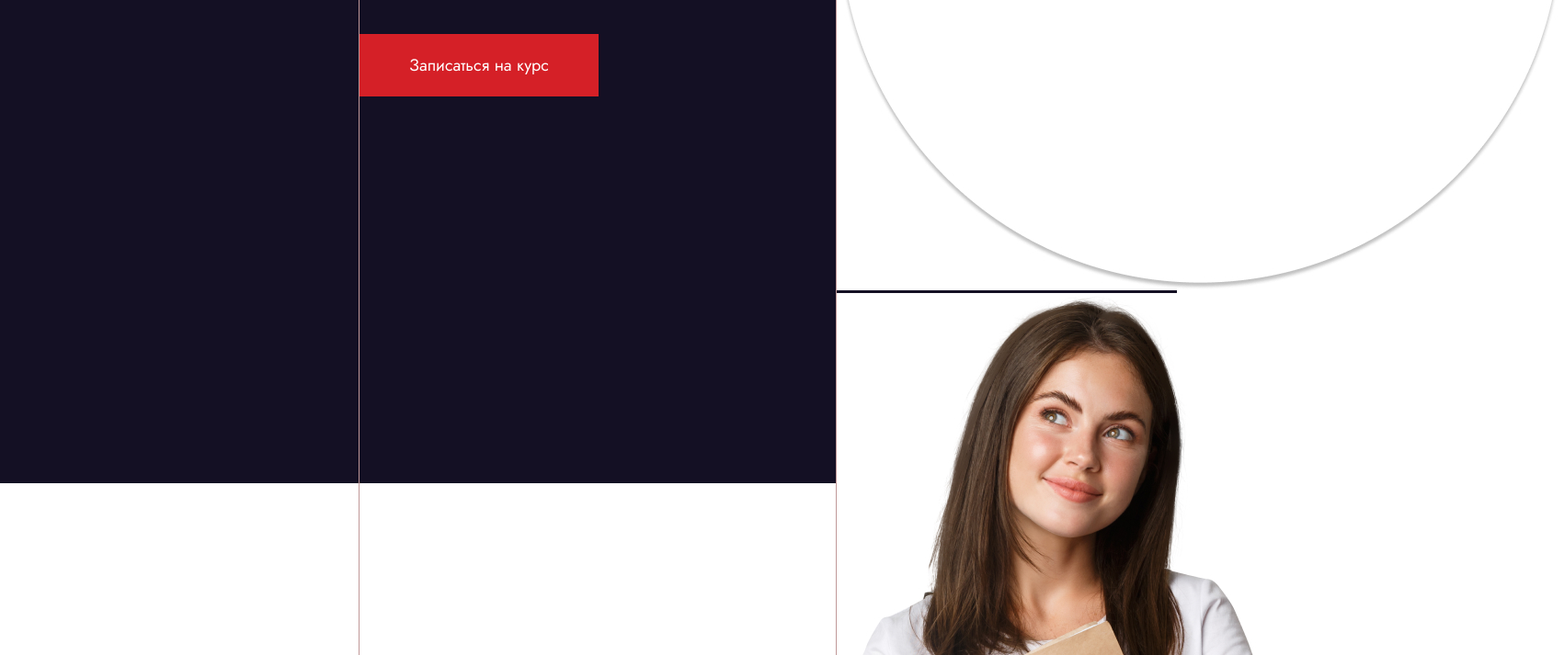
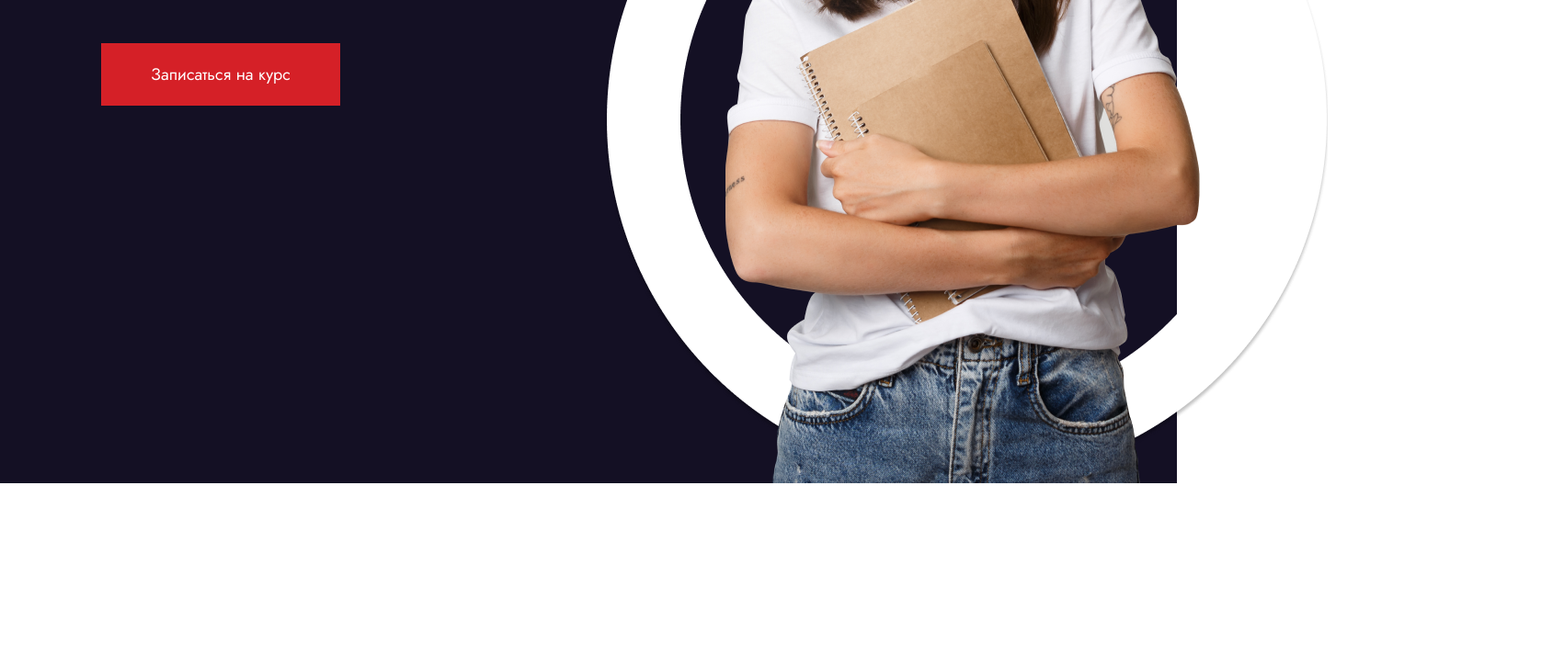
Before and after one commit to ChuhunovaElena/ROBO_SCHOOL, a plain HTML site: page index.html in a window 1280 px wide. Shown: the part 554-1267 px from the top of the page at 92% size, 1701 px wide, since content can reach past the window. After the commit the page ends 1080 px from the top, so only its background shows below. Drawn offline with Linux system fonts and the light colour scheme.

Commit message:
change header

```diff
--- a/css/style.css
+++ b/css/style.css
@@ -31,6 +31,11 @@ body{
     padding: 0 10px;
     margin: 0 auto;
     color: #FFFFFF;
+    height: 1080px;
+    display: flex;
+    flex-flow: column;
+    justify-content: space-between;
+
 }
 .navigation{
     padding: 30px 100px 0;
@@ -54,18 +59,22 @@ body{
     line-height: 160%;
     padding: 0;
 }
-
+.header__inner{
+    align-items: flex-end;
+}
 .container{
-    padding-left:380px;
+    max-width: 1400px;
+    padding: 0 100px;
+    margin: 0 auto;
 }
 .header__link{
     display: flex;
+    align-items: flex-end;
 }
 .header__items{
   display: flex;
   flex-flow: column;
-  border:1px solid rgb(192, 152, 152);
-  padding-top: 266px;
+ margin-bottom: 411px;
 }
 .header__item-title{
     font-family: "Jost", sans-serif;
@@ -97,3 +106,18 @@ body{
     display: block;
     width: 260px;
 }
+
+.header__img{
+    background-image: url(../images/Ellipse\ 29.png);
+    background-repeat: no-repeat;
+    min-width: 788px;
+    margin-left: 28px;
+    min-height: 788px;
+
+
+}
+.header__img-girl{
+    position: absolute;
+   margin-left: 133px;
+   margin-top: -130px
+}
--- a/index.html
+++ b/index.html
@@ -37,8 +37,8 @@
                                     <a href="#" class="button">Записаться на курс</a>
                                 </div>
                                 <div class="header__img">
-                                    <img src="../ROBO_SCHOOL/images/Ellipse 29.jpg" alt="" class="header__img-1">
-                                    <img src="../ROBO_SCHOOL/images/portrait-smiling-nostalgic-female-student-looking-upper-left-corner-holding-notebooks 1.jpg" alt="" class="header__img-2">
+                                    <img class="header__img-girl" src="../ROBO_SCHOOL/images/portrait-smiling-nostalgic-female-student-looking-upper-left-corner-holding-notebooks 1.png" alt="" class="header__img-2">
+
                                 </div>
                             </div>
                         </div>
```
Also changed, not shown: images/Ellipse 29.png (added), images/portrait-smiling-nostalgic-female-student-looking-upper-left-corner-holding-notebooks 1.png (added).
